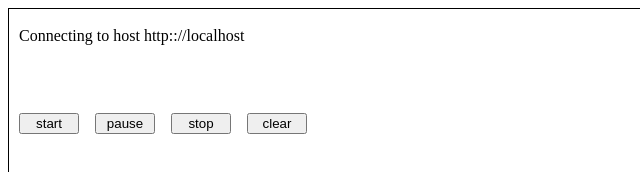
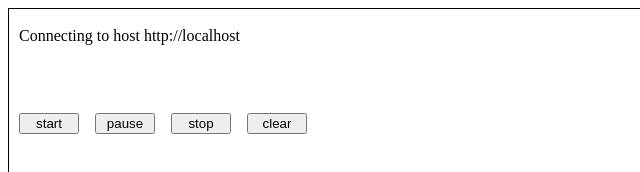
Before and after one commit to daniel-bytes/web-beats, a website: page views/test.html in a window 1280 px wide. Shown: the top 172 px of the page, 0-640 px from the left. Drawn offline with Linux system fonts and the light colour scheme; no server answers.

Commit message:
fixing websocket host (finally)

```diff
--- a/views/test.html
+++ b/views/test.html
@@ -35,7 +35,7 @@
 			<canvas id="seq" width="1000px" height="50px"></canvas>
 
 			<script>
-				var host = window.location.protocol + "://" + location.host;
+				var host = window.location.protocol + "//" + location.host;
 
 				function action_update(txt) {
 					$("#action").html(txt);
```
